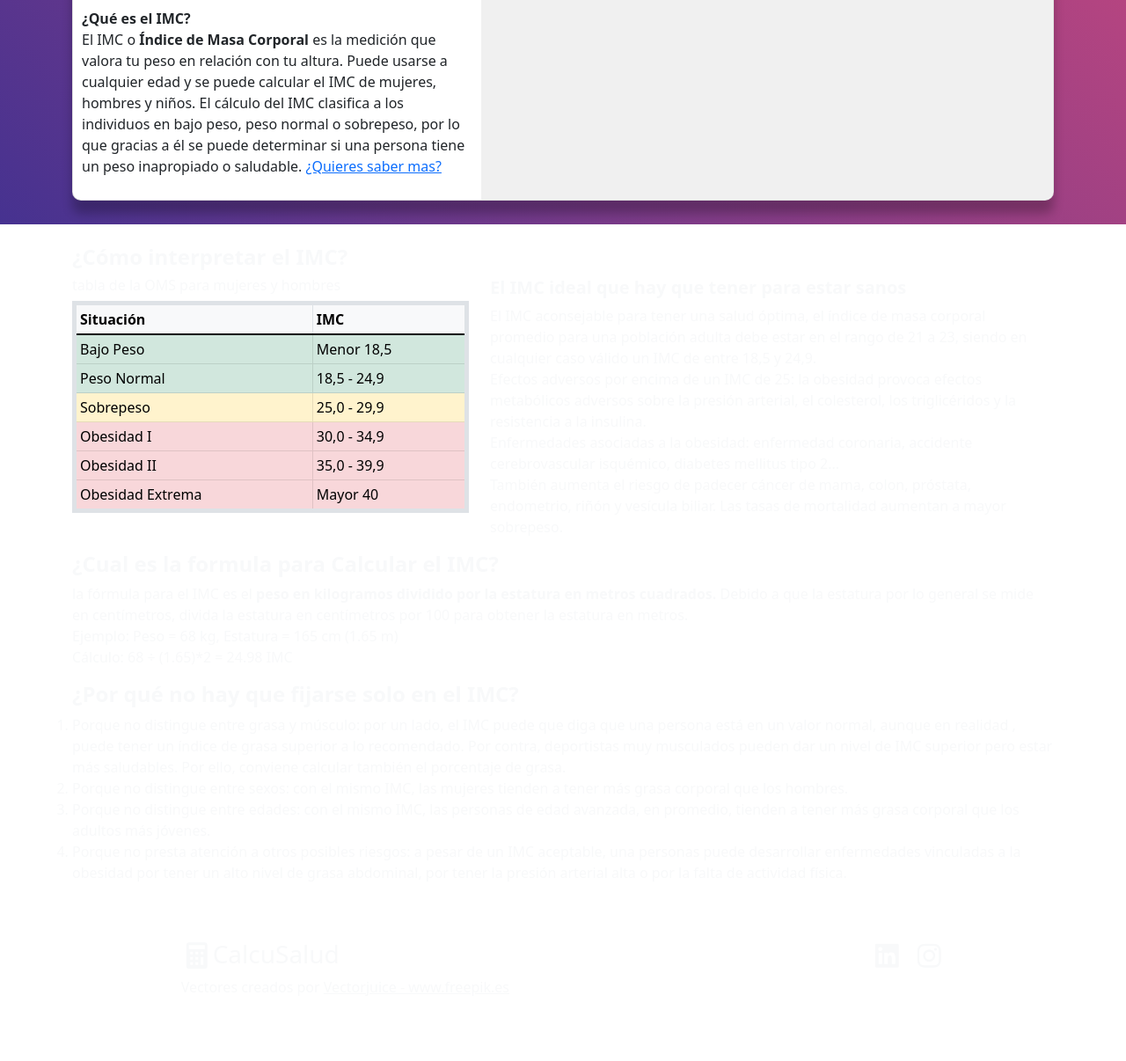
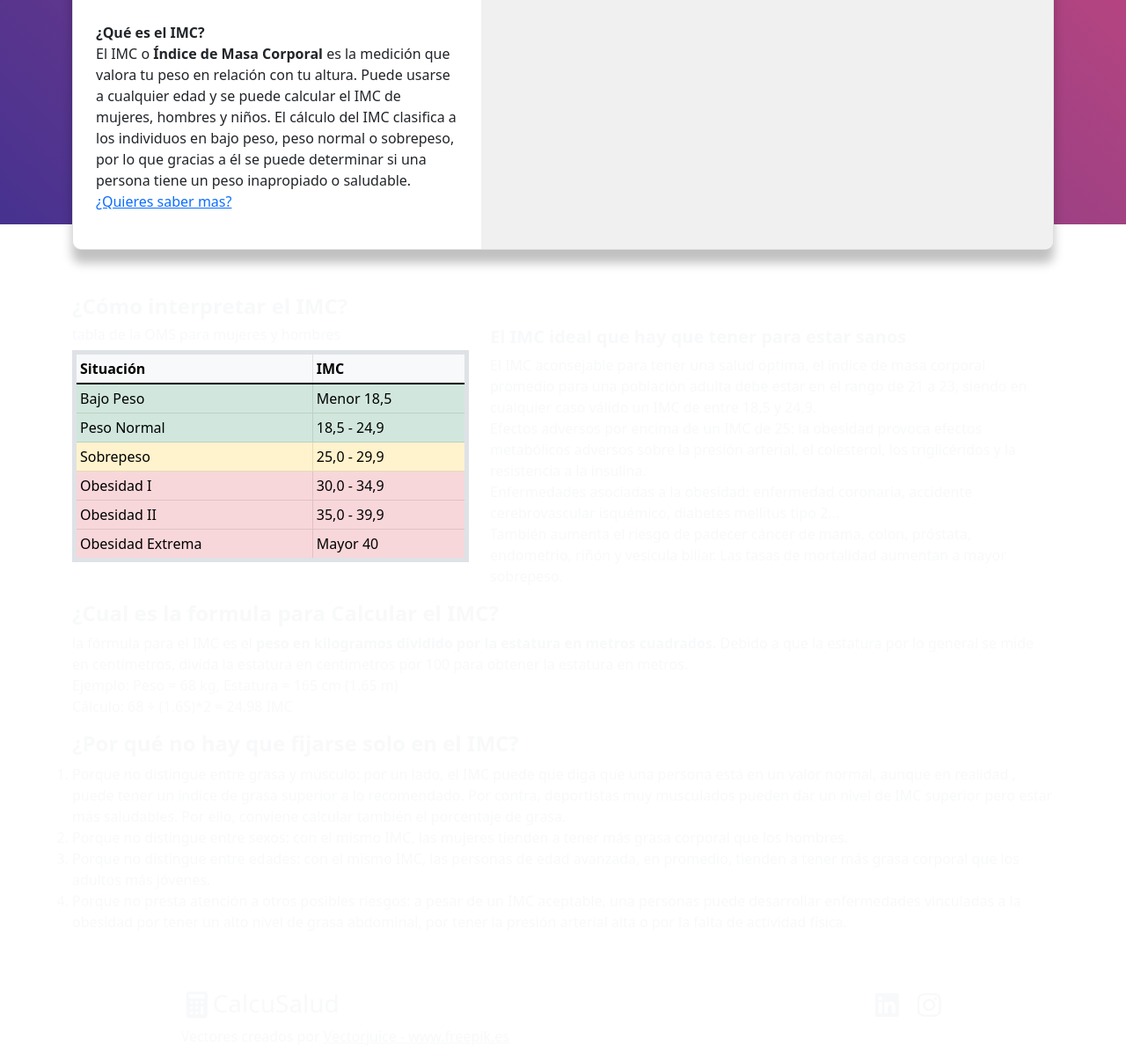
Before and after one commit to Svet01/CalcuSalud, a Django app: page /CalcuIMC/ in a window 1280 px wide. Shown: the part 545-1751 px from the top of the page at 88% size. Before the commit the page ends 1128 px from the top, so only its background shows below. Run offline with Django 4.2, Linux system fonts and the light colour scheme; some libraries are stand-ins or nearby versions.

Commit message:
Commit update

```diff
--- a/Calculadoras/templates/Calculadoras/CalcuBases.html
+++ b/Calculadoras/templates/Calculadoras/CalcuBases.html
@@ -6,6 +6,7 @@
     <meta charset="utf-8">
     <meta http-equiv="X-UA-Compatible" content="IE=edge">
     <title>{% block title %} {% endblock %}</title>
+    <link rel="icon" href="{% static '/Calculadoras/imagenes/icono.png'%}">
     <link rel="stylesheet" href="{% static '/Calculadoras/Boostrap/css/bootstrap.min.css' %}">
     <link rel="stylesheet" href="{% static '/Calculadoras/css/base.css' %}">
     <link href='https://unpkg.com/boxicons@2.1.2/css/boxicons.min.css' rel='stylesheet'>
--- a/Calculadoras/templates/Calculadoras/CalcuIMC.html
+++ b/Calculadoras/templates/Calculadoras/CalcuIMC.html
@@ -12,7 +12,7 @@
     {% if request.method == "POST"%}
     <p class="font-monospace">Esta calculadora resuelve valores aproximados. ¡Consulte a su Nutricionista para un valor exacto!</p>
     {% endif%}
-    <p><strong>¿Qué es el IMC?</strong><br> El IMC o <strong>Índice de Masa Corporal</strong> es la medición que valora tu peso en relación con tu altura. Puede usarse a cualquier edad y se puede calcular el IMC de mujeres, hombres y niños. El cálculo del IMC clasifica a los individuos en bajo peso, peso normal o sobrepeso, por lo que gracias a él se puede determinar si una persona tiene un peso inapropiado o saludable. <a href="#info">¿Quieres saber mas?</a></p>
+    <p class="p-3"><strong>¿Qué es el IMC?</strong><br> El IMC o <strong>Índice de Masa Corporal</strong> es la medición que valora tu peso en relación con tu altura. Puede usarse a cualquier edad y se puede calcular el IMC de mujeres, hombres y niños. El cálculo del IMC clasifica a los individuos en bajo peso, peso normal o sobrepeso, por lo que gracias a él se puede determinar si una persona tiene un peso inapropiado o saludable. <a href="#info">¿Quieres saber mas?</a></p>
 {% endblock %}
 
 {% block form %}
```
Also changed, not shown: Calculadoras/migrations/__init__.py (deleted), Calculadoras/static/Calculadoras/imagenes/icono.png (added).
